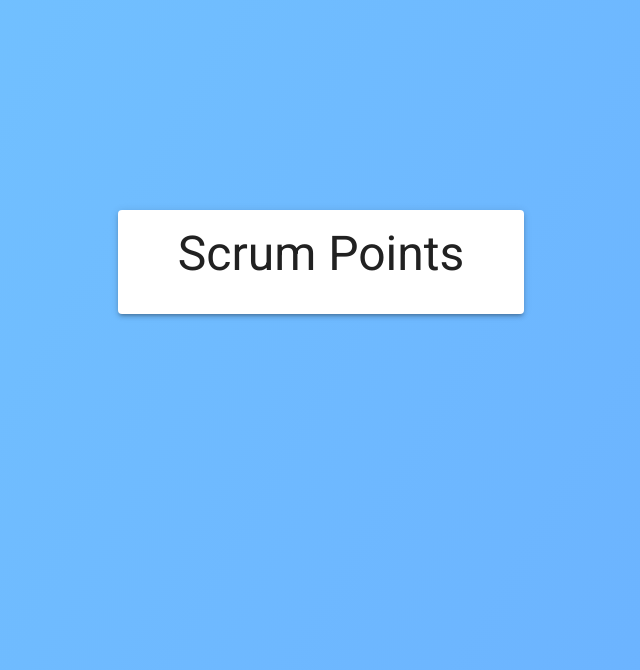
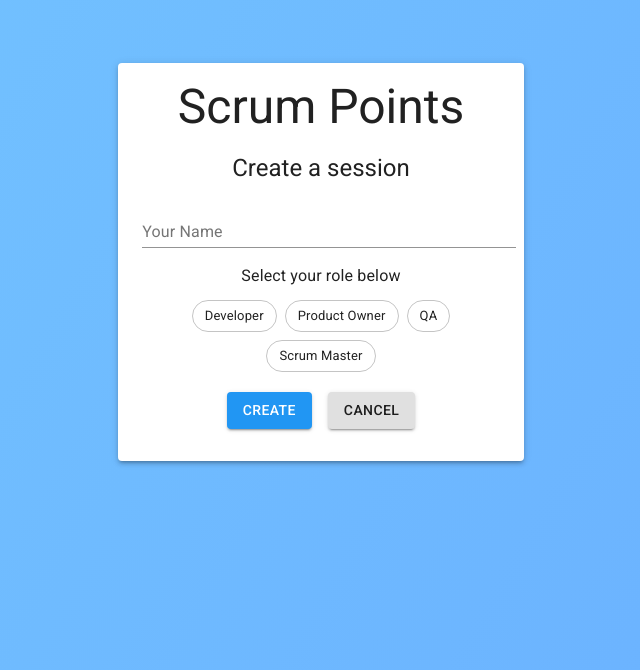
Before and after one commit to nicksaxton/scrum-points, a React (Create React App) app in the folder client/: page /session/create in a window 1280 px wide. Shown: the part 130-800 px from the top of the page, without its empty margins (319-959 px from the left). Built offline with nearby package versions, Linux system fonts and the light colour scheme.

Commit message:
Role select component and progress on Create Session

```diff
--- a/client/package.json
+++ b/client/package.json
@@ -10,6 +10,7 @@
     "bootstrap": "^4.5.3",
     "react": "^17.0.1",
     "react-dom": "^17.0.1",
+    "react-hook-form": "^6.9.6",
     "react-router-dom": "^5.2.0",
     "react-scripts": "4.0.0",
     "web-vitals": "^0.2.4"
--- a/client/src/app/App.jsx
+++ b/client/src/app/App.jsx
@@ -5,6 +5,7 @@ import Typography from '@material-ui/core/Typography';
 import React from 'react';
 import { Route, BrowserRouter as Router, Switch } from 'react-router-dom';
 
+import CreateSession from '../features/sessions/CreateSession';
 import LandingPage from './LandingPage';
 
 const useStyles = makeStyles((theme) => ({
@@ -35,7 +36,9 @@ const App = () => {
           </Typography>
           <Router>
             <Switch>
-              <Route path="/session/create"></Route>
+              <Route path="/session/create">
+                <CreateSession />
+              </Route>
               <Route path="/session/join"></Route>
               <Route path="/session/:sessionCode"></Route>
               <Route path="/">
--- a/client/src/app/LandingPage.jsx
+++ b/client/src/app/LandingPage.jsx
@@ -1,6 +1,7 @@
 import Button from '@material-ui/core/Button';
 import Typography from '@material-ui/core/Typography';
 import React from 'react';
+import { Link } from 'react-router-dom';
 
 import Buttons from '../components/Buttons';
 
@@ -11,10 +12,21 @@ const LandingPage = () => {
         Start by creating or joining a session.
       </Typography>
       <Buttons>
-        <Button color="primary" size="large" variant="contained">
+        <Button
+          color="primary"
+          component={Link}
+          size="large"
+          to="/session/create"
+          variant="contained"
+        >
           Create
         </Button>
-        <Button size="large" variant="contained">
+        <Button
+          component={Link}
+          size="large"
+          to="/session/join"
+          variant="contained"
+        >
           Join
         </Button>
       </Buttons>
--- /dev/null
+++ b/client/src/components/RoleSelect.jsx
@@ -0,0 +1,54 @@
+import Chip from '@material-ui/core/Chip';
+import makeStyles from '@material-ui/core/styles/makeStyles';
+import React from 'react';
+
+const useStyles = makeStyles((theme) => ({
+  root: {
+    alignItems: 'center',
+    display: 'flex',
+    flexWrap: 'wrap',
+    justifyContent: 'center',
+    '& > *': {
+      margin: theme.spacing(0.5),
+    },
+  },
+}));
+
+const roles = {
+  DEVELOPER: {
+    longName: 'Developer',
+    shortName: 'DEV',
+  },
+  PRODUCT_OWNER: {
+    longName: 'Product Owner',
+    shortName: 'PO',
+  },
+  QA: {
+    longName: 'QA',
+    shortName: 'QA',
+  },
+  SCRUM_MASTER: {
+    longName: 'Scrum Master',
+    shortName: 'SM',
+  },
+};
+
+const RoleSelect = ({ onSelectRole, selectedRole }) => {
+  const classes = useStyles();
+
+  return (
+    <div className={classes.root}>
+      {Object.keys(roles).map((role) => (
+        <Chip
+          color={selectedRole === role ? 'primary' : 'default'}
+          key={roles[role].shortName}
+          label={roles[role].longName}
+          variant={selectedRole === role ? 'default' : 'outlined'}
+          onClick={() => onSelectRole(role)}
+        />
+      ))}
+    </div>
+  );
+};
+
+export default RoleSelect;
--- /dev/null
+++ b/client/src/features/sessions/CreateSession.jsx
@@ -0,0 +1,78 @@
+import Button from '@material-ui/core/Button';
+import Grid from '@material-ui/core/Grid';
+import makeStyles from '@material-ui/core/styles/makeStyles';
+import TextField from '@material-ui/core/TextField';
+import Typography from '@material-ui/core/Typography';
+import React, { useState } from 'react';
+import { useForm } from 'react-hook-form';
+import { Link } from 'react-router-dom';
+
+import Buttons from '../../components/Buttons';
+import RoleSelect from '../../components/RoleSelect';
+
+const useStyles = makeStyles((theme) => ({
+  form: {
+    '& > *': {
+      margin: theme.spacing(1),
+    },
+  },
+}));
+
+const CreateSession = () => {
+  const { errors, handleSubmit, register } = useForm();
+  const classes = useStyles();
+
+  const [invalidRole, setInvalidRole] = useState(false);
+  const [selectedRole, setSelectedRole] = useState(null);
+
+  const onSelectRole = (role) => {
+    setSelectedRole(role);
+    setInvalidRole(false);
+  };
+
+  const onSubmit = (values) => {
+    if (!selectedRole) {
+      setInvalidRole(true);
+    }
+  };
+
+  return (
+    <Grid container>
+      <Grid item xs={12}>
+        <Typography align="center" gutterBottom variant="h5">
+          Create a session
+        </Typography>
+        <form className={classes.form} onSubmit={handleSubmit(onSubmit)}>
+          <TextField
+            error={!!errors.name}
+            fullWidth
+            helperText={errors.name?.message}
+            inputRef={register({ required: 'This field is required.' })}
+            label="Your Name"
+            margin="normal"
+            name="name"
+          />
+          <Typography align="center" color={invalidRole ? 'error' : 'initial'}>
+            Select your role below
+          </Typography>
+          {invalidRole && (
+            <Typography align="center" color="error" variant="body2">
+              You must select a role to continue.
+            </Typography>
+          )}
+          <RoleSelect selectedRole={selectedRole} onSelectRole={onSelectRole} />
+          <Buttons>
+            <Button color="primary" type="submit" variant="contained">
+              Create
+            </Button>
+            <Button component={Link} to="/" type="button" variant="contained">
+              Cancel
+            </Button>
+          </Buttons>
+        </form>
+      </Grid>
+    </Grid>
+  );
+};
+
+export default CreateSession;
```
Also changed, not shown: 1 other file (tests, documents, lock files or other folders).
